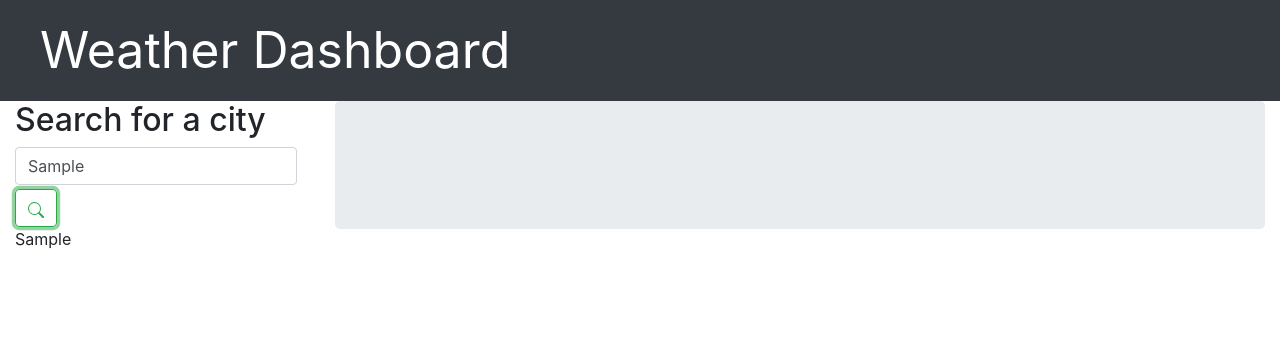
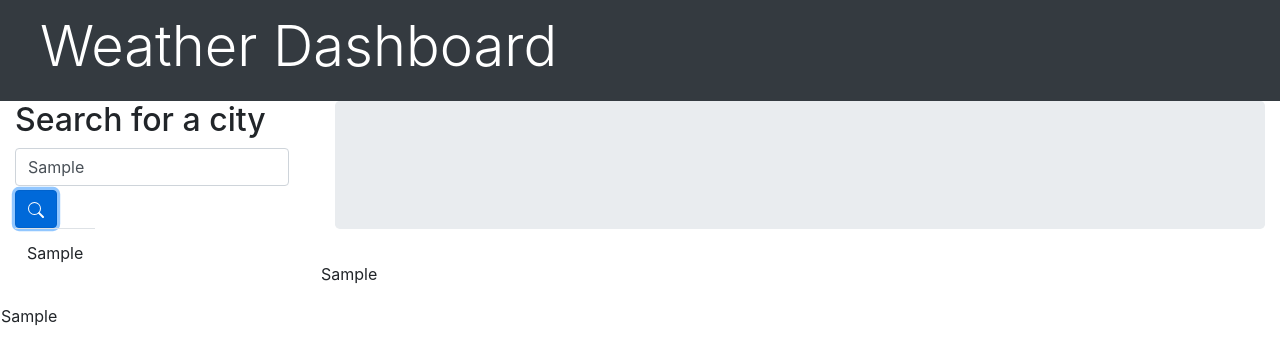
Before and after one commit to adgrossm/6-weather-dashboard, a plain HTML site: page index.html in a window 1280 px wide. Both pictures are taken after typing "Sample" into the empty fields and a click on the button 36 px from the left and 208 px from the top of the page. Drawn offline with nearby package versions, Linux system fonts and the light colour scheme; no server answers.

Commit message:
added a table layout for the searched city area and cleaned up the 5 day forecast cards so title doesn't repeat

```diff
--- a/assets/CSS/style.css
+++ b/assets/CSS/style.css
@@ -1,8 +1,9 @@
-.navbar-brand {
+/* .navbar-brand {
     font-size: 50px;
     /* padding-left: 36%;
     /* text-align: center; */
-}
+}  */
+
 
 /* .weather {
     background-color: grey;
--- a/assets/JS/script.js
+++ b/assets/JS/script.js
@@ -6,8 +6,9 @@ $("#searchForm").on("submit", function (event) {
 
     var userInputCity = $("input").val();
 
-    var item = $("<div>").text(userInputCity).click(clickListItem)
-    $("#city-list").append(item)
+    var item = $("<td>").text(userInputCity).click(clickListItem)
+    $(".row").append(item)
+    // $("#city-list").append(item)
 
     searchForCity(userInputCity)
 });
@@ -102,6 +103,8 @@ function searchForCity(city) {
 
         // console.log(day1Temp, day2Temp, day3Temp, day4Temp, day5Temp)
         $("#forecast-cards").empty()
+
+        $(".5-day").empty()
         $(".5-day").append("5-Day Forecast")
         // .prepend("<h2>" + "5-Day Forecast")
         for (var i = 0; i < 5; i++) {
--- a/index.html
+++ b/index.html
@@ -18,7 +18,7 @@
 <body>
   <header>
     <nav class="navbar navbar-dark bg-dark">
-      <span class="navbar-brand mb-0 pl-4">Weather Dashboard</span>
+      <span class="navbar-brand  mb-0 pl-4"><h1 class="display-4">Weather Dashboard</h1></span>
     </nav>
   </header>
   <!-- testing to see if just having a 12 column row works better for the header
@@ -36,8 +36,8 @@
           <!-- been trying to fix the responsive search box when it is reduced to around half screen size so the search box
                 doesn't go into the 2nd column area -->
           <input class="form-control mb-1 mr-2" type="search" placeholder="Search" aria-label="Search" required>
-          <button class="btn btn-outline-success  my-2 my-sm-0 " type="submit">
-            <svg width="1em" height="1em" viewBox="0 0 16 16" class="bi bi-search" fill="currentColor"
+          <button class="btn btn-primary  my-2 my-sm-0 " type="submit">
+            <svg width="1em" height="1em" viewBox="0 0 16 16" class="bi bi-search " fill="currentColor"
               xmlns="http://www.w3.org/2000/svg">
               <path fill-rule="evenodd"
                 d="M10.442 10.442a1 1 0 0 1 1.415 0l3.85 3.85a1 1 0 0 1-1.414 1.415l-3.85-3.85a1 1 0 0 1 0-1.415z" />
@@ -46,7 +46,12 @@
             </svg>
           </button>
         </form>
-        <div id="city-list"></div>
+        <!-- <div id="city-list"></div> -->
+        <table class="col-3 table table-striped row ">
+          <!-- <th class="row">
+
+          </th> -->
+        </table>
       </div>
 
       <!-- main area where the 5 day weather outlook will live with API -->
```
